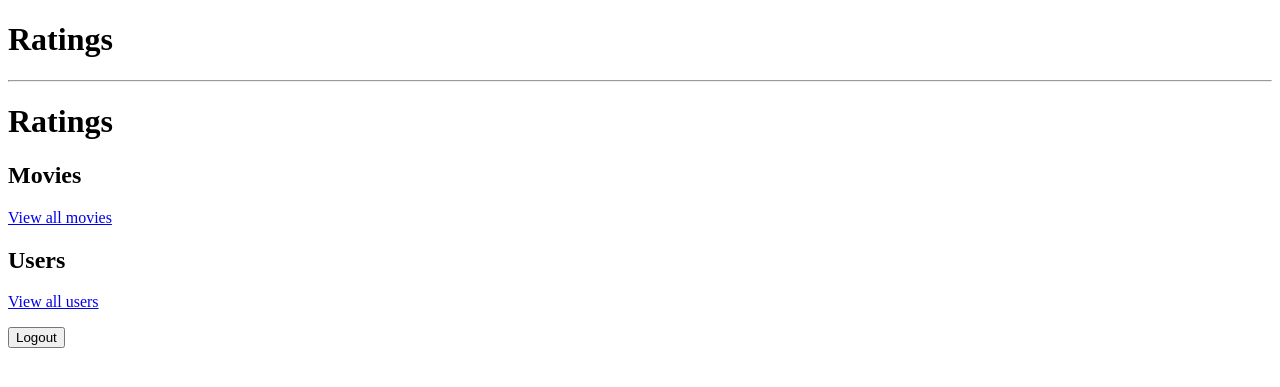
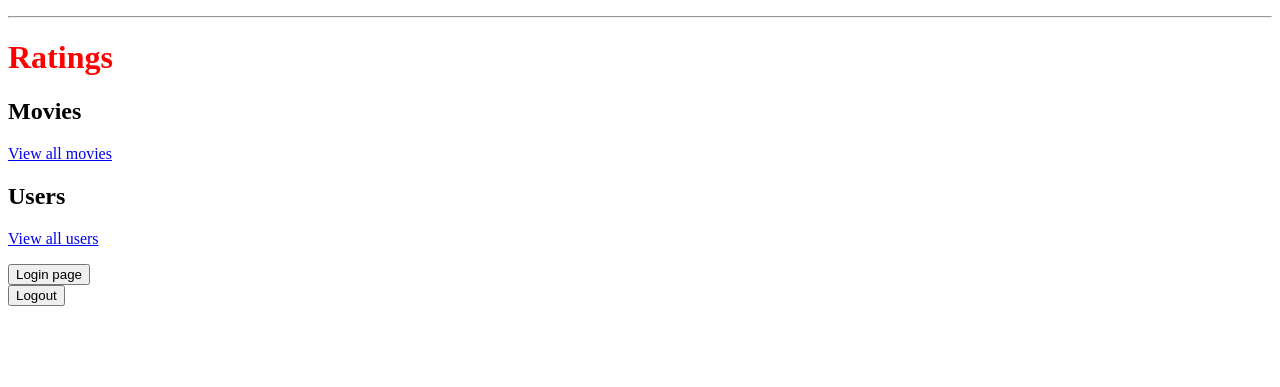
Before and after one commit to ea-lang/movie-ratings, a Flask app: page / in a window 1280 px wide. Shown: the top 387 px of the page. Run offline with Flask 2, Linux system fonts and the light colour scheme; the visitor is signed in with stand-in values (Sample User, id 1).

Commit message:
added ccs file

```diff
--- a/server.py
+++ b/server.py
@@ -145,7 +145,7 @@ def process_rating():
         user_movie_check = Rating.query.filter_by(user_id=user_id,
                                                   movie_id=movie_id).one()
         user_movie_check.score = score
-        db.commit()
+        db.session.commit()
 
         flash("Your rating has been updated.")
         return redirect('/moviedetails/%s' % (movie_id))
--- /dev/null
+++ b/static/ratings.css
@@ -0,0 +1,3 @@
+h1 {
+    color: red;
+}
--- a/templates/base.html
+++ b/templates/base.html
@@ -1,18 +1,18 @@
 <!doctype html>
 <html>
 <head>
+  <link href='../static/ratings.css' rel="stylesheet" type="text/css">
   <title>Ratings</title>
 </head>
 
 <body>
-
     <ul>
         {% for message in get_flashed_messages() %}
     <li>{{ message }}</li>
         {% endfor %}
     </ul>
 
-  <h1>Ratings</h1>
+
 
   <hr>
 
--- a/templates/homepage.html
+++ b/templates/homepage.html
@@ -9,4 +9,6 @@
 <h2>Users</h2>
 <p><a href="/users">View all users</a></p>
 
+<a href="/login"><button type="button">Login page</button></a>
+
 {% endblock %}
--- a/templates/movie_details.html
+++ b/templates/movie_details.html
@@ -13,7 +13,7 @@ Link: <a href={{ movie_info.imdb_url }}> IMDB page</a> <br>
 <h1>Rate this movie</h1>
 
 <form action="/rating" method="POST">
-    <input type="text" name="movie_id" value={{ movie_info.movie_id }}>
+    <input type="hidden" name="movie_id" value={{ movie_info.movie_id }}>
     My rating:<input type="number" name="score"><br>
     <input type="submit" label="submit rating">
 </form>
```
Also changed, not shown: static/kid.jpg (added).
